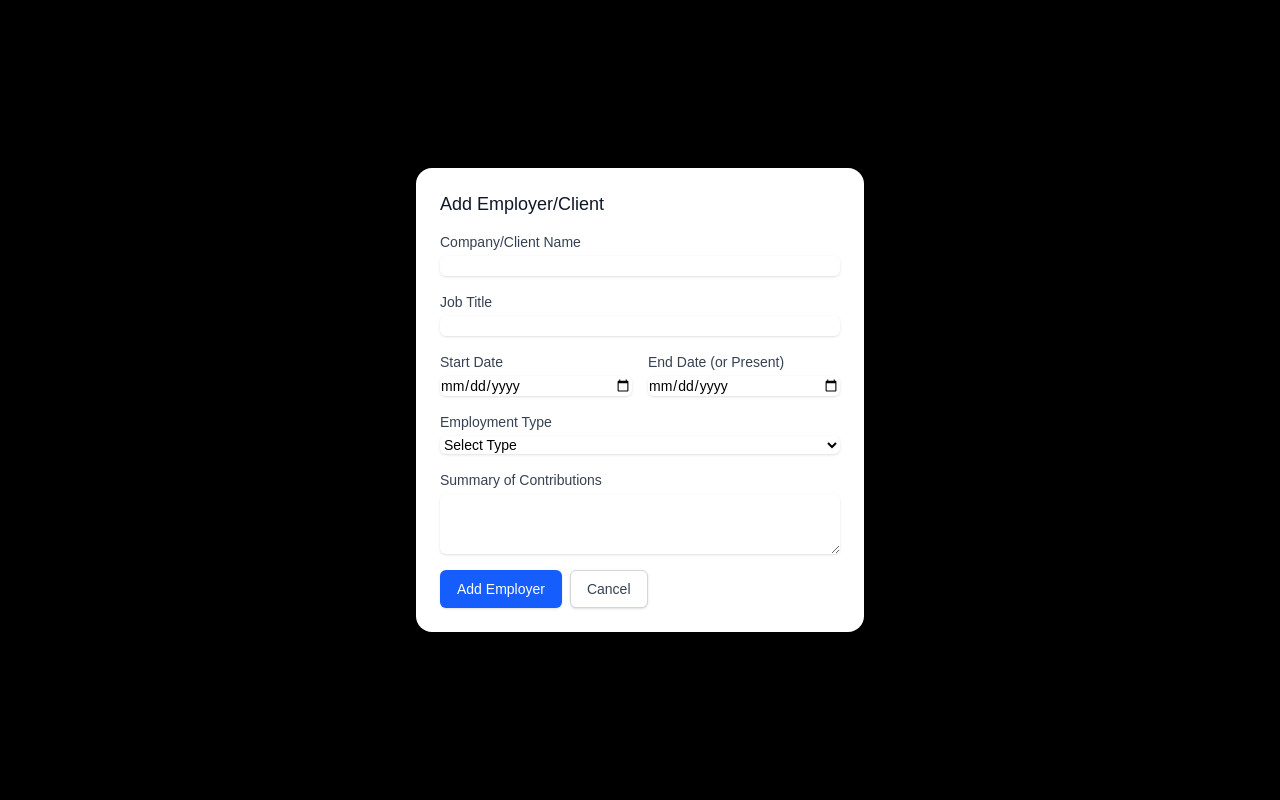
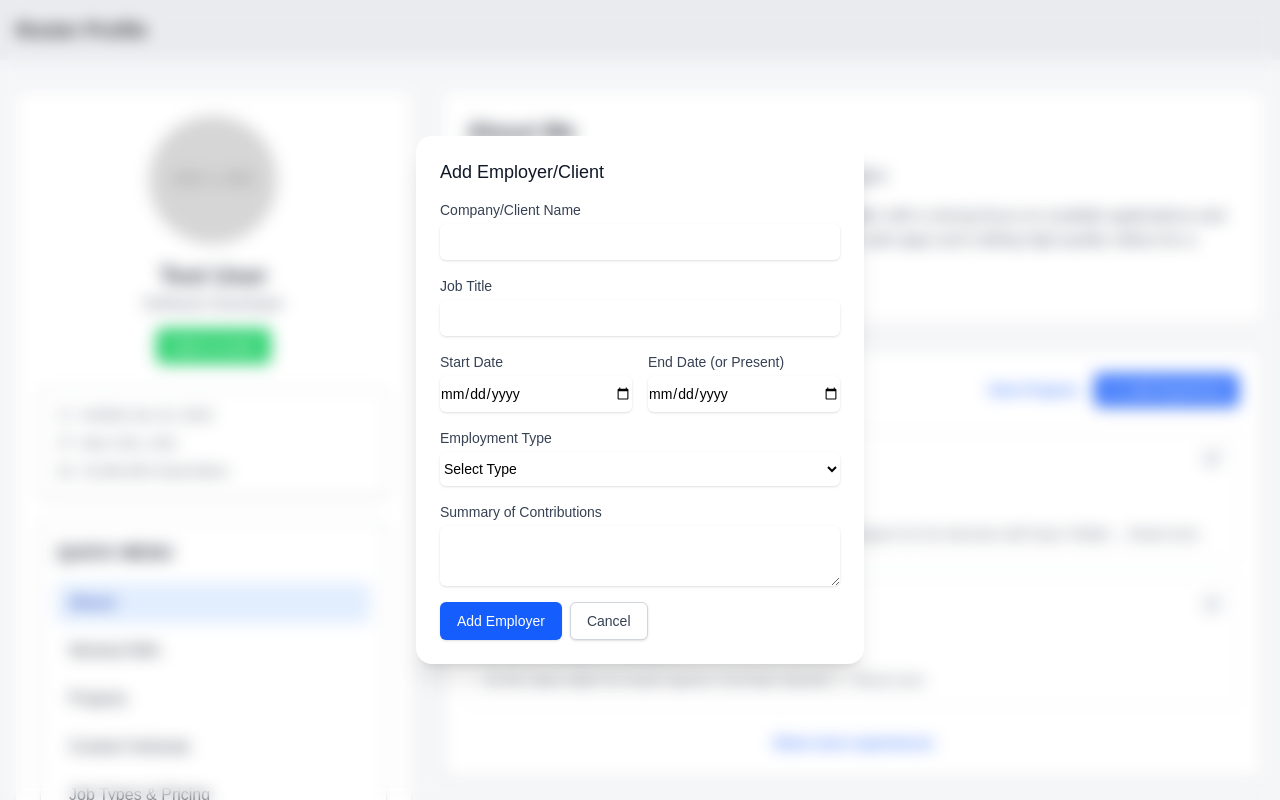
Before and after one commit to yeshu10/rosterprofile, a Next.js app: page /profile/1 in a window 1280 px wide. Both pictures are taken after a click on the button "Add Experience". Shown: the top 800 px of the page. Built offline with nearby package versions, Linux system fonts and the light colour scheme.

Commit message:
fixed employer modal

```diff
--- a/src/components/ProfileExperience.tsx
+++ b/src/components/ProfileExperience.tsx
@@ -56,7 +56,7 @@ export default function ProfileExperience({
         </div>
       </div>
 
-      <div className="space-y-4">
+      <div className="mt-6 space-y-4">
         {employers.slice(0, visibleExperiencesCount).map((employer) => (
           <div
             key={employer.id}
--- a/src/components/modals/EmployerModal.tsx
+++ b/src/components/modals/EmployerModal.tsx
@@ -102,7 +102,8 @@ export default function EmployerModal() {
           leaveFrom="opacity-100"
           leaveTo="opacity-0"
         >
-          <div className="fixed inset-0 bg-black bg-opacity-25" />
+          <div className="fixed inset-0 backdrop-blur-sm bg-white/20 transition-all duration-300" />
+
         </Transition.Child>
 
         <div className="fixed inset-0 overflow-y-auto">
@@ -134,7 +135,7 @@ export default function EmployerModal() {
                       id="company"
                       value={formData.company || ''}
                       onChange={handleChange}
-                      className="mt-1 block w-full rounded-md border-gray-300 shadow-sm focus:border-blue-500 focus:ring-blue-500 sm:text-sm"
+                      className="mt-1 block w-full rounded-md border-gray-300 shadow-sm focus:border-blue-500 focus:ring-blue-500 sm:text-sm py-2"
                       required
                     />
                   </div>
@@ -148,7 +149,7 @@ export default function EmployerModal() {
                       id="position"
                       value={formData.position || ''}
                       onChange={handleChange}
-                      className="mt-1 block w-full rounded-md border-gray-300 shadow-sm focus:border-blue-500 focus:ring-blue-500 sm:text-sm"
+                      className="mt-1 block w-full rounded-md border-gray-300 shadow-sm focus:border-blue-500 focus:ring-blue-500 sm:text-sm py-2"
                       required
                     />
                   </div>
@@ -163,7 +164,7 @@ export default function EmployerModal() {
                         id="startDate"
                         value={formData.startDate || ''}
                         onChange={handleChange}
-                        className="mt-1 block w-full rounded-md border-gray-300 shadow-sm focus:border-blue-500 focus:ring-blue-500 sm:text-sm"
+                        className="mt-1 block w-full rounded-md border-gray-300 shadow-sm focus:border-blue-500 focus:ring-blue-500 sm:text-sm py-2"
                         required
                       />
                     </div>
@@ -176,7 +177,7 @@ export default function EmployerModal() {
                         id="endDate"
                         value={formData.endDate || ''}
                         onChange={handleChange}
-                        className="mt-1 block w-full rounded-md border-gray-300 shadow-sm focus:border-blue-500 focus:ring-blue-500 sm:text-sm"
+                        className="mt-1 block w-full rounded-md border-gray-300 shadow-sm focus:border-blue-500 focus:ring-blue-500 sm:text-sm py-2"
                       />
                     </div>
                   </div>
@@ -189,7 +190,7 @@ export default function EmployerModal() {
                       id="type"
                       value={formData.type || ''}
                       onChange={handleChange}
-                      className="mt-1 block w-full rounded-md border-gray-300 shadow-sm focus:border-blue-500 focus:ring-blue-500 sm:text-sm"
+                      className="mt-1 block w-full rounded-md border-gray-300 shadow-sm focus:border-blue-500 focus:ring-blue-500 sm:text-sm py-2"
                       required
                     >
                       <option value="">Select Type</option>
```
